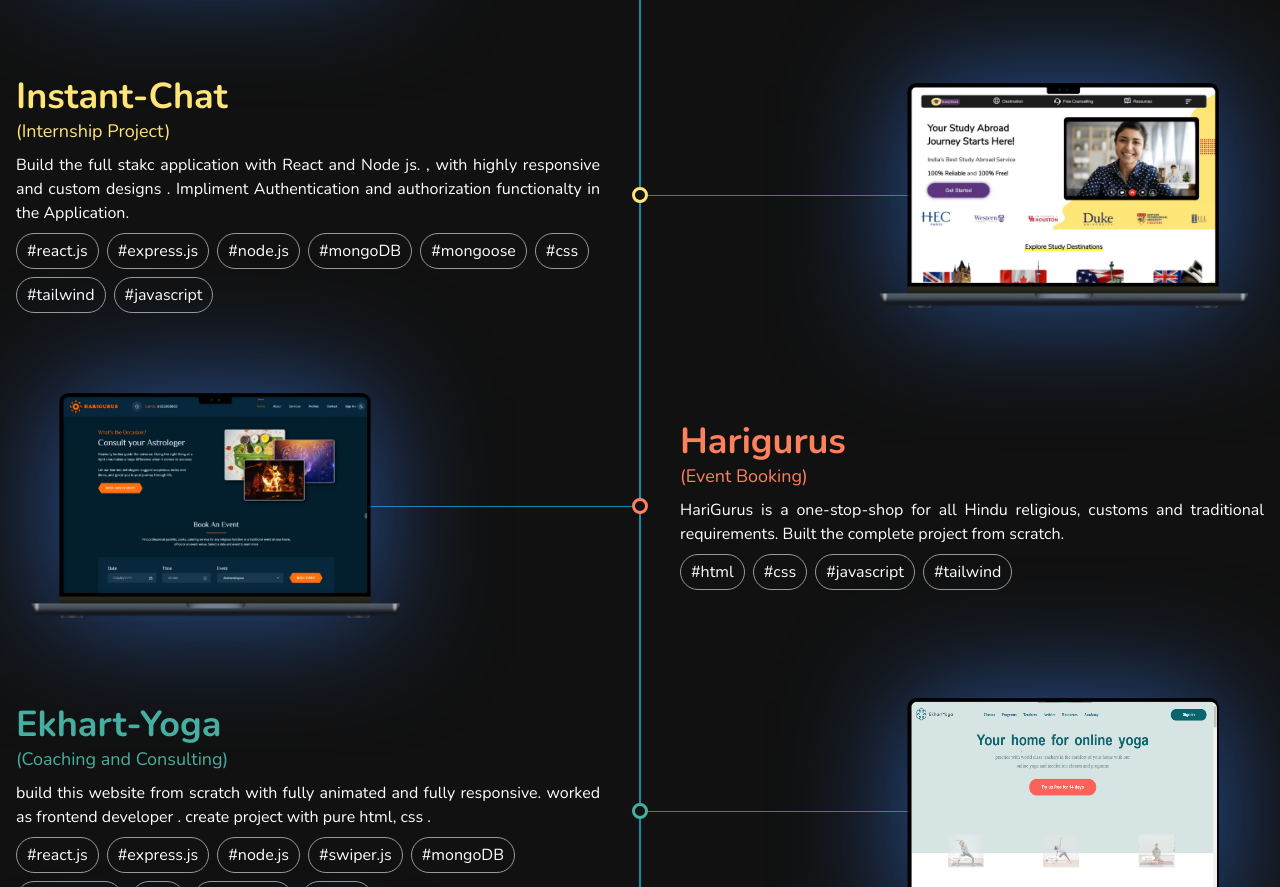
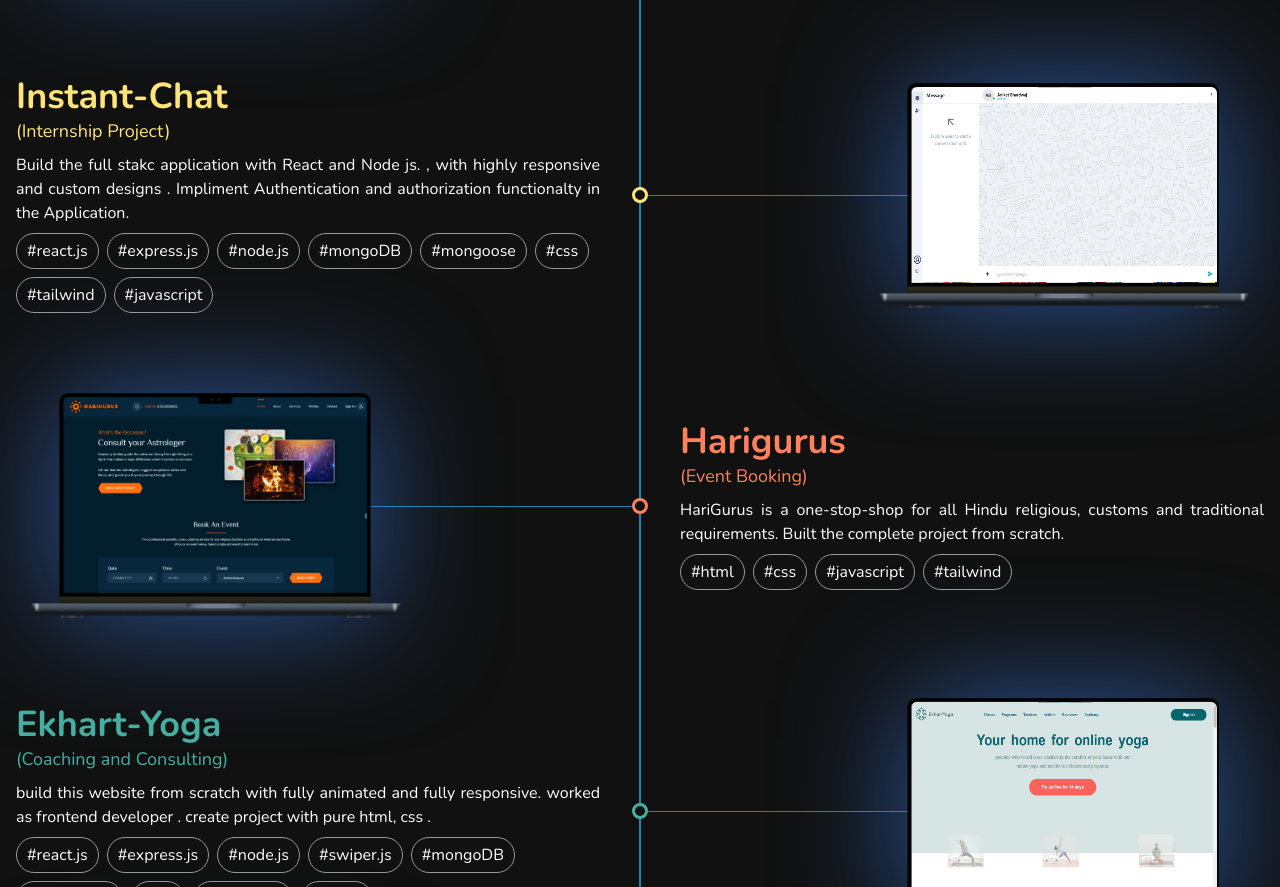
Before and after one commit to Bhardwaj-Aniket-000/my-portfolio, a website: page index.html in a window 1280 px wide. Shown: the part 1221-2108 px from the top of the page. Drawn offline with nearby package versions, Linux system fonts and the light colour scheme; animation ran at ten frames a second; a script that the page names is missing; files whose address does not match are found by name.

Commit message:
add chatapplication thumbnail on project overview

```diff
--- a/index.html
+++ b/index.html
@@ -636,6 +636,11 @@
           <div
             class="flex flex-col items-center relative group sm:hover:scale-105 ease-in-out duration-200 sm:ml-auto"
           >
+           <img
+              src="./assets//images//chatapplication.png"
+              alt="newspulse icon"
+              class="w-[241px] h-[155px] md:w-[305px] md:h-[195px] rounded-t-md absolute top-1 z-50"
+            />
             <img
               class="max-w-[400px] w-full relative z-10 drop-shadow-[0_0px_60px_rgba(59,130,246,0.6)]"
               src="./assets/images/eazygrad.webp"
```
Also changed, not shown: assets/images/chatapplication.png (added).
